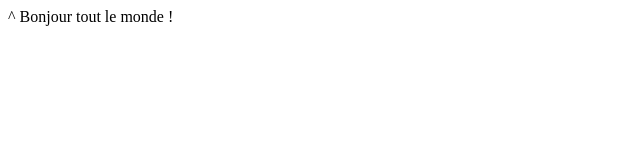
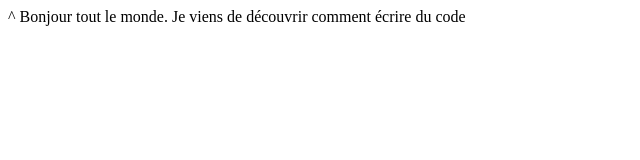
Before and after one commit to vxt213/bases_html_oni, a plain HTML site: page index.html in a window 1280 px wide. Shown: the whole page, without its empty margins (0-640 px from the left). Drawn offline with Linux system fonts and the light colour scheme.

Commit message:
Nouvelle tâche

```diff
--- a/index.html
+++ b/index.html
@@ -6,6 +6,7 @@
     <title>Bases HTML5 & CSS3</title>
 </head>
 <body>
-    Bonjour tout le monde !
+    Bonjour tout le monde.
+    Je viens de découvrir comment écrire du code <Html></Html>
 </body>
 </html>
```
